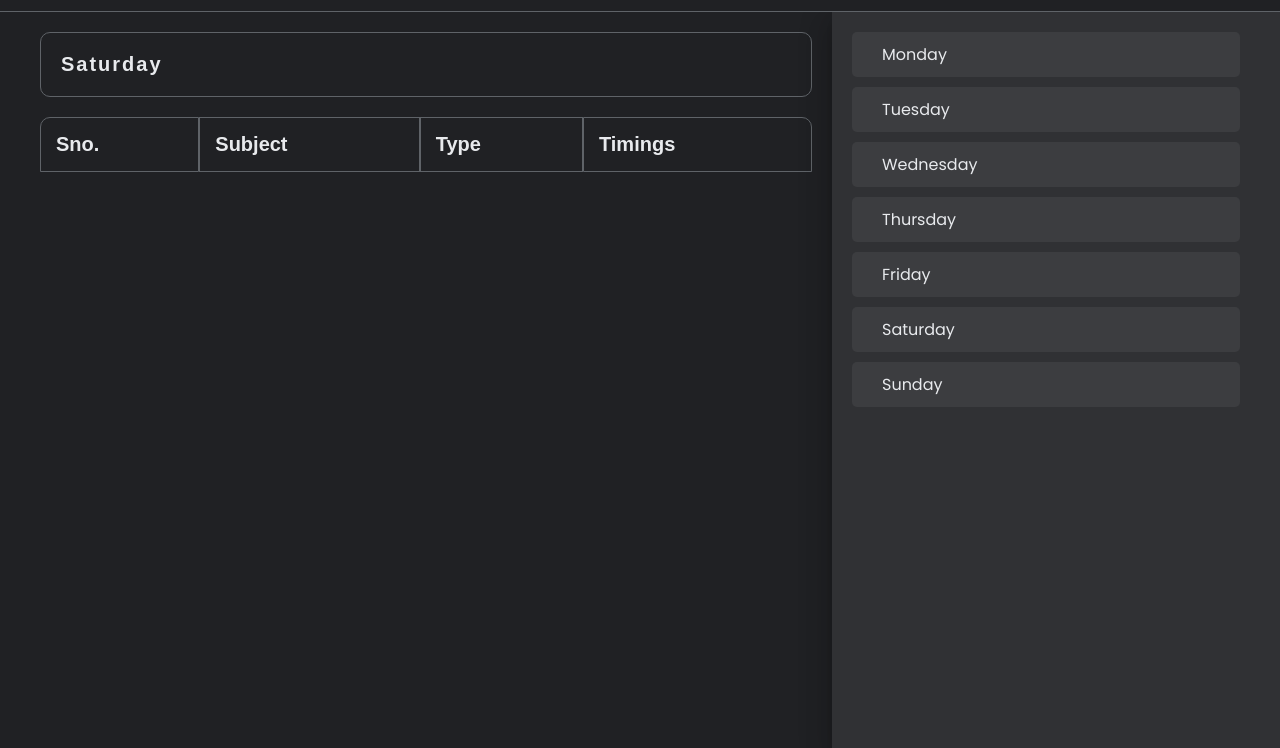
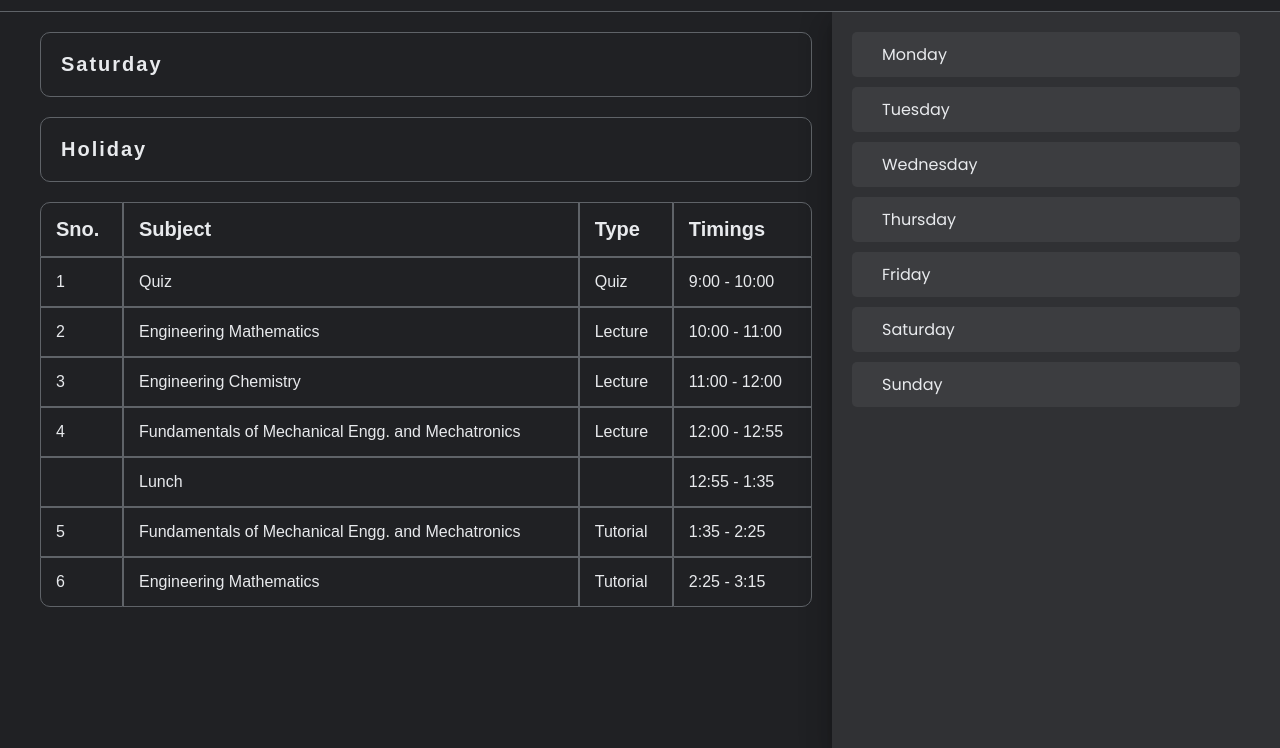
Before and after one commit to ArjunVarshney/Time-table, a plain HTML site: page index.html in a window 1280 px wide. Both pictures are taken after a click on the item "Saturday". Shown: the part 52-800 px from the top of the page. Drawn offline with Linux system fonts and the light colour scheme; a web font is replaced by a local one.

Commit message:
Added more to it

```diff
--- a/index.html
+++ b/index.html
@@ -29,7 +29,8 @@
    </aside>
    <main>
       <div class="day">Tuesday</div>
-      <div class="day Hometime">Home Time! Ghar Jao.</div>
+      <div class="day Hometime">Home Time!</div>
+      <div class="day Holiday">Holiday</div>
       <div class="table">
          <table>
             <thead>
--- a/main.js
+++ b/main.js
@@ -119,7 +119,12 @@ function getschedule(date) {
       weekday = days[date.getDay()];
       day.innerHTML = weekday;
       let todaytt = timetable[i];
-      setTimetable(todaytt, date);
+      if (weekday == "Sunday" || weekday == "Saturday") {
+        document.querySelector(".Holiday").style.display = "block";
+      } else {
+        document.querySelector(".Holiday").style.display = "none";
+        setTimetable(todaytt, date);
+      }
     }
   }
 }
```
